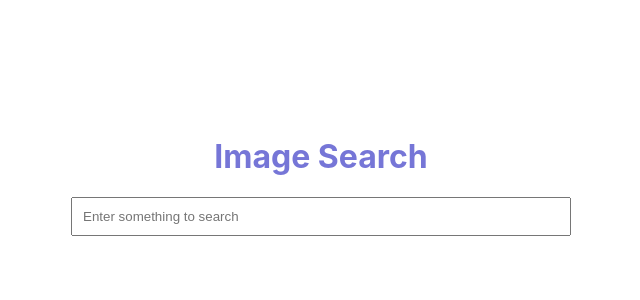
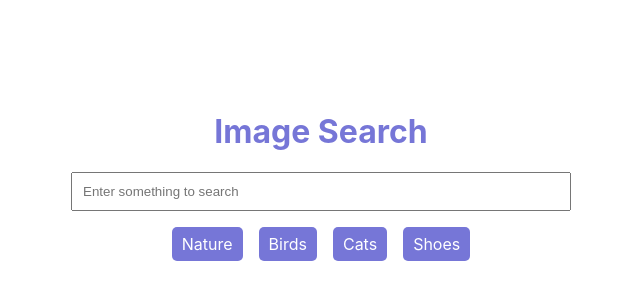
Before and after one commit to Nargissamatova/search_image_app, a React (Vite) app: page / in a window 1280 px wide. Shown: the part 224-524 px from the top of the page, without its empty margins (319-959 px from the left). Built offline with nearby package versions, Linux system fonts and the light colour scheme; no server answers.

Commit message:
api access

```diff
--- a/src/App.jsx
+++ b/src/App.jsx
@@ -3,11 +3,17 @@
 import Form from "react-bootstrap/Form";
 import "./App.css";
 
+const API_URL = "<https://api.unsplash.com/search/photos>";
+
 function App() {
+  console.log("key", import.meta.env.VITE_API_KEY);
   const searchInput = useRef(null);
   const handleSearch = (event) => {
     event.preventDefault();
     console.log(searchInput.current.value);
+  };
+  const handleSelection = (selection) => {
+    searchInput.current.value = selection;
   };
   return (
     <div className="container">
@@ -23,6 +29,12 @@
           />
         </Form>
       </div>
+      <div className="filters">
+        <div onClick={() => handleSelection("nature")}>Nature</div>
+        <div onClick={() => handleSelection("birds")}>Birds</div>
+        <div onClick={() => handleSelection("cats")}>Cats</div>
+        <div onClick={() => handleSelection("shoes")}>Shoes</div>
+      </div>
     </div>
   );
 }
```
